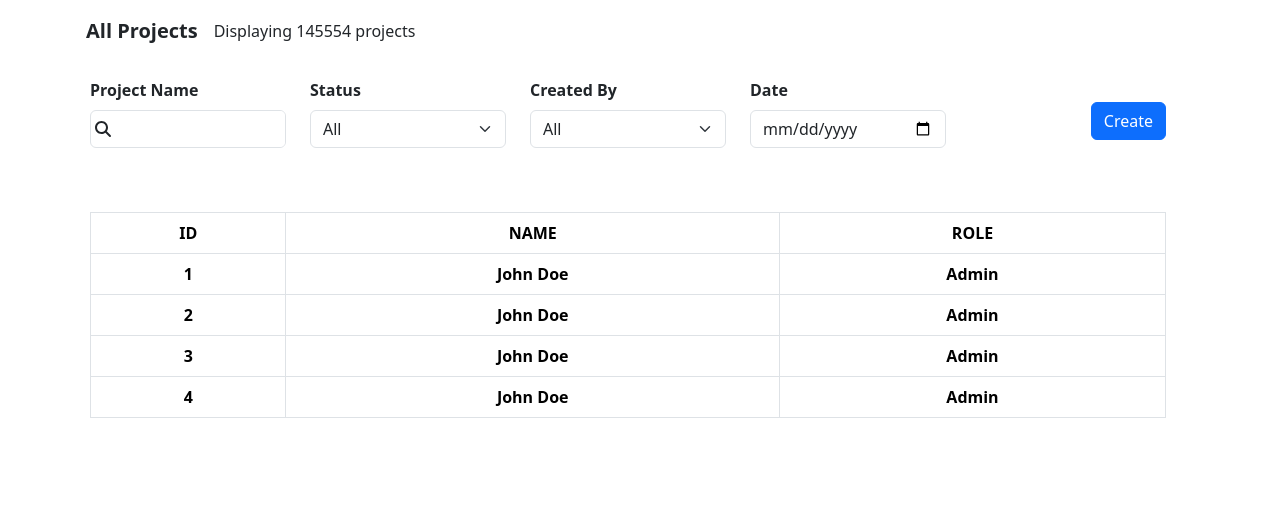
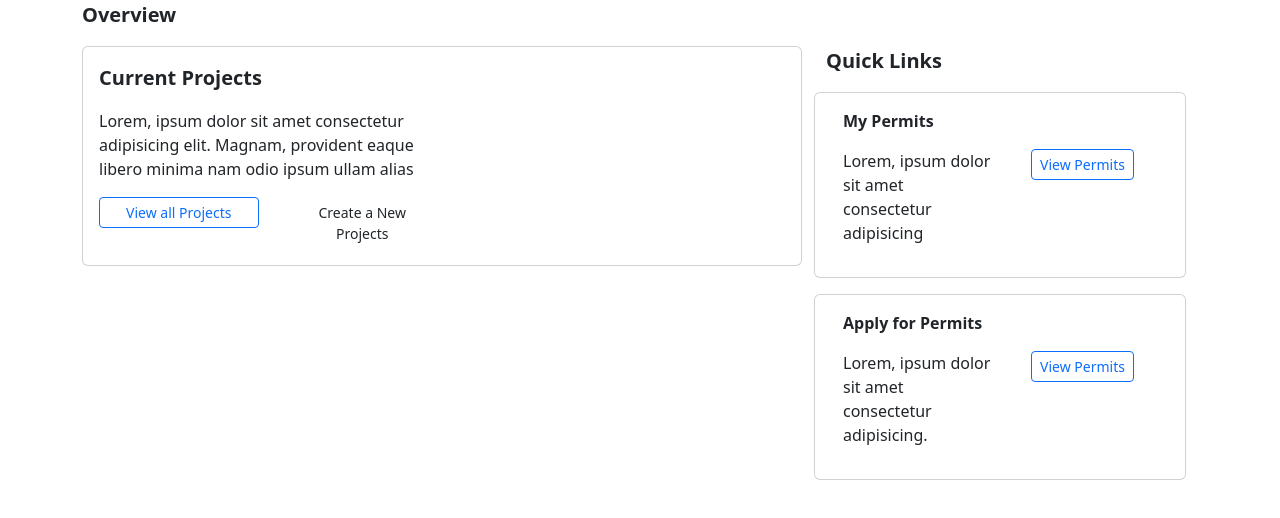
Before and after one commit to kumesh1997/atomic-pattern, a React (Create React App) app: page / in a window 1280 px wide. Shown: the top 518 px of the page. Built offline with nearby package versions, Linux system fonts and the light colour scheme.

Commit message:
Ui started

```diff
--- a/src/App.tsx
+++ b/src/App.tsx
@@ -16,6 +16,7 @@ import { Placeholder } from 'reactstrap';
 import TableHeaderRow from './app/shared-components/molecules/Table/TableHeaderRow/TableHeaderRow';
 import LoginForm from './app/modules/login/loginForm';
 import ProjectTable from './app/modules/project/projectTable';
+import Overview from './app/modules/dashboard/overview';
 
 function App() {
 
@@ -38,7 +39,8 @@ function App() {
       <CdInputGroup InputComponent={InputField} IconComponent={Icon} inputProps={{placeholder: "askhsdb", className:'border-0'}} IconProps={{ icon:faMagnifyingGlass , size:'2x', color:'gray', style:{padding:5}}} />
       <TableHeaderRow headers={["A", "B"]} /> */}
       {/* <LoginForm /> */}
-      <ProjectTable />
+      <Overview />
+      {/* <ProjectTable /> */}
     </div>
   );
 }
--- /dev/null
+++ b/src/app/modules/dashboard/overview.tsx
@@ -0,0 +1,122 @@
+import { Col, Container, Row } from "reactstrap";
+import Typography from "../../shared-components/atoms/Typography/Typography";
+import Btn from "../../shared-components/atoms/Button/CdButton";
+import CdCard from "../../shared-components/atoms/Card/CdCard";
+import CdCardBody from "../../shared-components/atoms/Card/CardBody";
+
+const Overview = () => {
+  return (
+    <Container>
+      <Row className="row">
+        <Row>
+          <Typography
+            children={"Overview"}
+            className="w-auto me-3 fs-5 fw-semibold d-flex text-start"
+          />
+        </Row>
+        <Row className="d-flex flex-lg-row flex-md-column flex-sm-column  flex-xs-column">
+          <Col className="rounded col-lg-8">
+            <CdCard>
+              <CdCardBody>
+                <Col className="col-lg-6">
+                  <Typography
+                    children={"Current Projects"}
+                    className="w-auto me-3 fs-5 fw-semibold d-flex text-start"
+                  />
+                  <Typography
+                    children={
+                      " Lorem, ipsum dolor sit amet consectetur adipisicing elit. Magnam, provident eaque libero minima nam odio ipsum ullam alias"
+                    }
+                    className=" text-start justify-content-center"
+                  />
+                  <Row>
+                    <Col>
+                      <Btn
+                        block
+                        size="sm"
+                        color="primary"
+                        outline
+                        children={"View all Projects"}
+                      />
+                    </Col>
+                    <Col>
+                      <Btn block size="sm" children={"Create a New Projects"} />
+                    </Col>
+                  </Row>
+                </Col>
+                <Col className="col-lg-2"></Col>
+              </CdCardBody>
+            </CdCard>
+          </Col>
+          <Col className="rounded col-lg-4 m-lg-0 m-md-3 m-sm-3">
+            <Row>
+              <Typography
+                children={"Quick Links"}
+                className="fs-5 fw-semibold text-start"
+              />
+            </Row>
+            <Row className="mb-3">
+              <CdCard>
+                <CdCardBody>
+                  <Typography
+                    children={"My Permits"}
+                    className="fw-semibold text-start"
+                  />
+                  <Row className="g-3">
+                    <Col>
+                      <Typography
+                        children={
+                          " Lorem, ipsum dolor sit amet consectetur adipisicing"
+                        }
+                        className=" text-start"
+                      />
+                    </Col>
+
+                    <Col>
+                      <Btn
+                        color="primary"
+                        size="sm"
+                        outline
+                        children={"View Permits"}
+                      />
+                    </Col>
+                  </Row>
+                </CdCardBody>
+              </CdCard>
+            </Row>
+            <Row className="mb-3">
+              <CdCard>
+                <CdCardBody>
+                  <Typography
+                    children={"Apply for Permits"}
+                    className="fw-semibold text-start"
+                  />
+                  <Row className="g-3">
+                    <Col>
+                      <Typography
+                        children={
+                          " Lorem, ipsum dolor sit amet consectetur adipisicing."
+                        }
+                          className=" text-start"
+                      />
+                    </Col>
+                    <Col>
+                      <Btn
+                        color="primary"
+                        size="sm"
+                        outline
+                        children={"View Permits"}
+                      />
+                    </Col>
+                  </Row>
+                </CdCardBody>
+              </CdCard>
+            </Row>
+          </Col>
+        </Row>
+      </Row>
+    </Container>
+  );
+};
+
+export default Overview;
```
